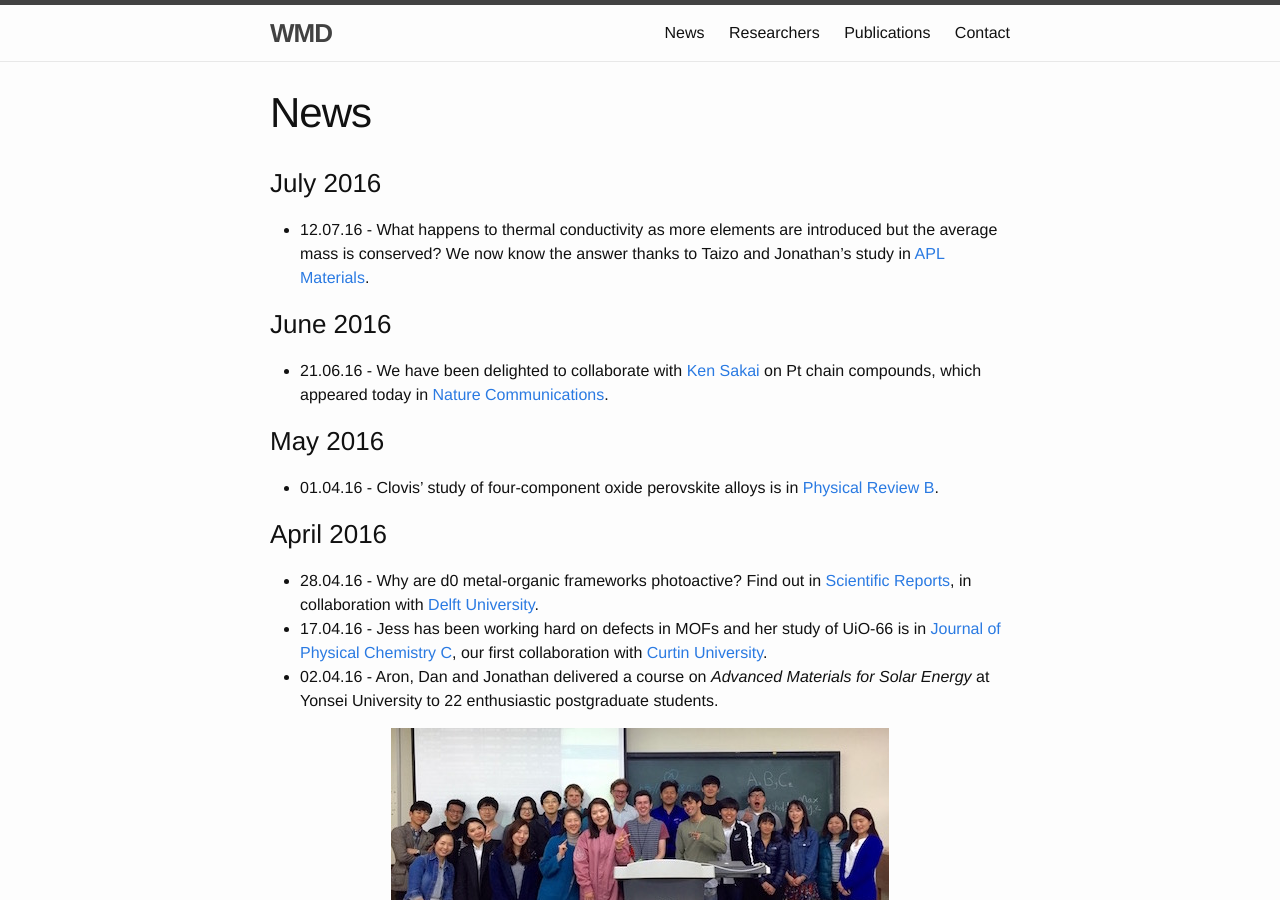
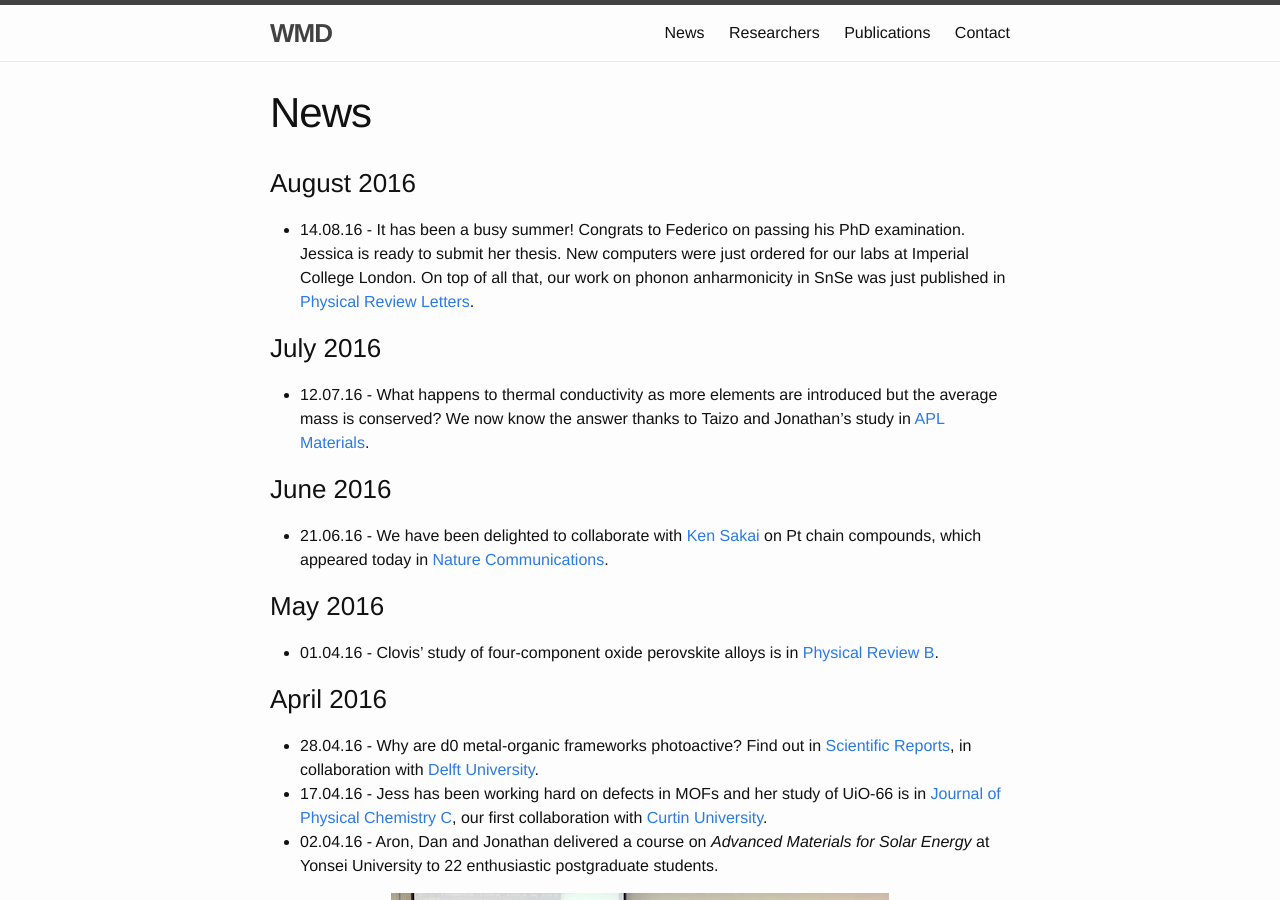
Before and after one commit to WMD-group/WMD-group.github.io, a Jekyll site: the page built from a_news.md, in a window 1280 px wide and 900 px high. Built offline with Jekyll 4.4.1, drawn with Linux system fonts in a browser that asks for light colours.

Commit message:
August updates

```diff
--- a/a_news.md
+++ b/a_news.md
@@ -3,6 +3,9 @@ layout: page
 title: News
 permalink: /news/
 ---
+
+### August 2016
+* 14.08.16 - It has been a busy summer! Congrats to Federico on passing his PhD examination. Jessica is ready to submit her thesis. New computers were just ordered for our labs at Imperial College London. On top of all that, our work on phonon anharmonicity in SnSe was just published in [Physical Review Letters](http://journals.aps.org/prl/abstract/10.1103/PhysRevLett.117.075502).
 
 ### July 2016
 * 12.07.16 - What happens to thermal conductivity as more elements are introduced but the average mass is conserved? We now know the answer thanks to Taizo and Jonathan's study in [APL Materials](http://scitation.aip.org/content/aip/journal/aplmater/4/10/10.1063/1.4955401).
```
